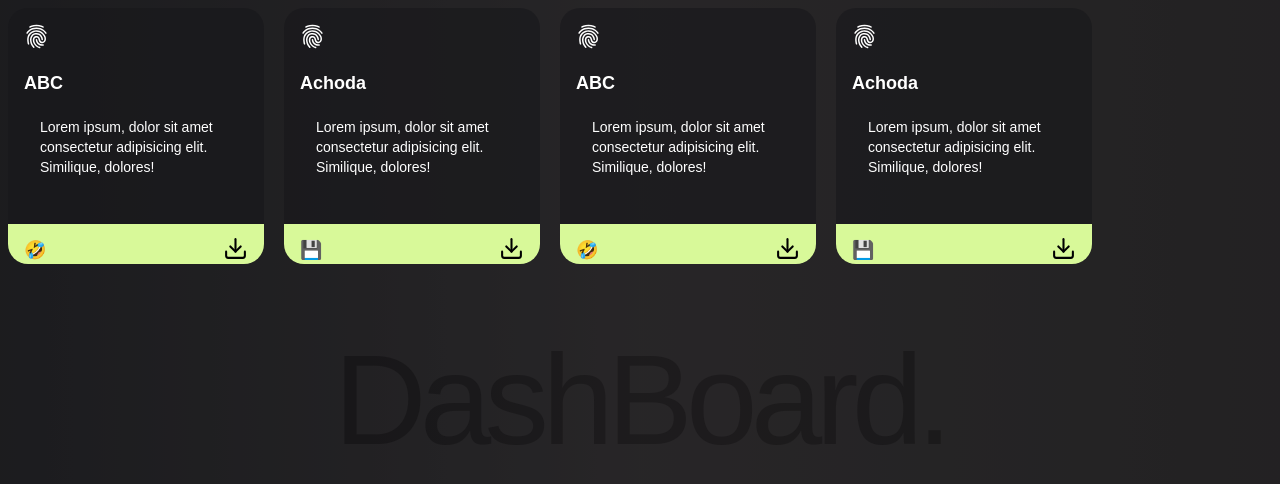
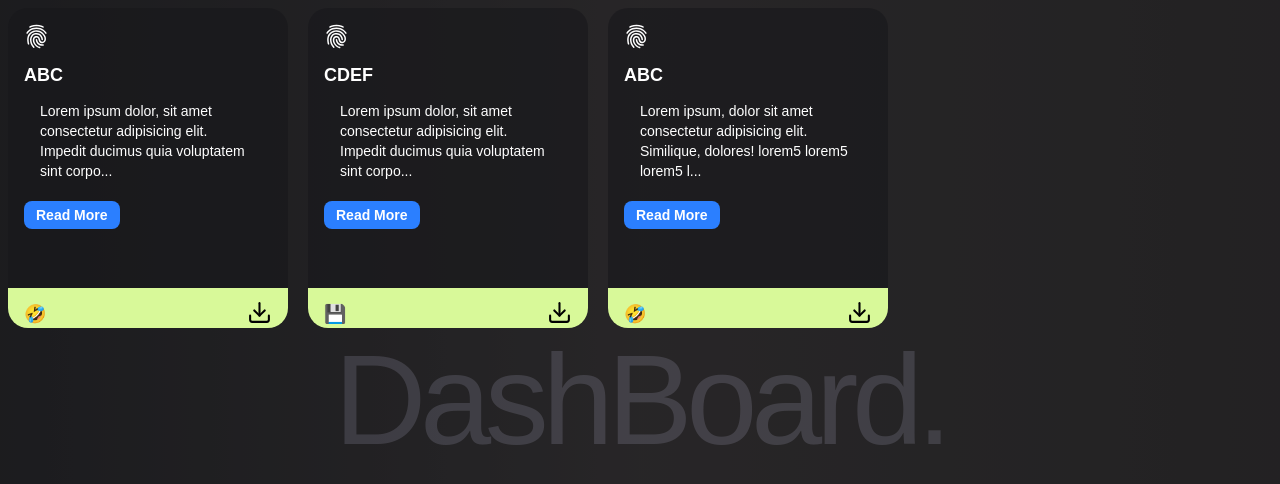
Before and after one commit to kanadkapil/ReactProjects, a React (Vite) app in the folder CardApp/: page / in a window 1280 px wide. Shown: the top 484 px of the page. Built offline with nearby package versions, Linux system fonts and the light colour scheme.

Commit message:
Add files via upload
read more button added

```diff
--- a/CardApp/src/Components/Background.jsx
+++ b/CardApp/src/Components/Background.jsx
@@ -9,7 +9,7 @@ function Background() {
             <div className="fixed z-[2] w-full h-screen">
 
                 {/* <Nav /> */}
-                <h1 className='text-zinc-900 absolute top-1/2 left-1/2 -translate-x-1/2 -translate-y-1/2 text-[10vw] leading-none tracking-tighter'>
+                <h1 className='text-zinc-600 absolute top-1/2 left-1/2 -translate-x-1/2 -translate-y-1/2 text-[10vw] leading-none tracking-tighter'>
                     DashBoard.
                 </h1>
 
--- a/CardApp/src/Components/Card.jsx
+++ b/CardApp/src/Components/Card.jsx
@@ -1,29 +1,58 @@
-import React from 'react';
+import React, { useState } from 'react';
 import { IoFingerPrint } from 'react-icons/io5';
 import { FiDownload } from 'react-icons/fi';
 import { motion } from 'framer-motion';
+import Modal from './Modal';
 
 function Card({ data, reference }) {
+    const { title, desc, emoji } = data;
+    const shortDesc = desc.length > 100 ? desc.slice(0, 100) + '...' : desc;
+
+    const [isModalOpen, setIsModalOpen] = useState(false);
+
     return (
+        <>
             <motion.div
                 drag
                 dragConstraints={reference}
                 whileDrag={{ scale: 1.2 }}
                 dragTransition={{ bounceDamping: 10, bounceStiffness: 600 }}
                 dragElastic={0.5}
-            whileHover={{ scale: 1.05 }} // Added this line for hover effect
-            className="p-4 relative w-64 h-64 text-white bg-zinc-900/60 rounded-[20px] overflow-hidden"
+                whileHover={{ scale: 1.05 }}
+                className="p-4 relative w-70 h-80 text-white bg-zinc-900/60 rounded-[20px] overflow-hidden"
             >
                 <IoFingerPrint size={25} color="white" />
-            <h3 className="text-lg font-bold my-5">{data.title}</h3>
-            <p className="text-sm my-5 px-4">{data.desc}</p>
+                <h3 className="text-lg font-bold my-3">{title}</h3>
+
+                <p className="text-sm my-3 px-4">
+                    {shortDesc}
+                </p>
+
+                {desc.length > 100 && (
+                    <button
+                        onClick={() => setIsModalOpen(true)}
+                        className="px-3 py-1 mt-2 text-sm font-semibold bg-blue-500 text-white rounded-lg hover:bg-blue-600 transition"
+                    >
+                        Read More
+                    </button>
+                )}
+
                 <div className="footer absolute bottom-0 left-0 w-full h-10 py-3 bg-lime-200">
                     <span className="flex justify-between px-4 text-black">
-                    <p>{data.emoji}</p>
+                        <p>{emoji}</p>
                         <FiDownload size={25} color="black" />
                     </span>
                 </div>
             </motion.div>
+
+            {/* Modal Component */}
+            <Modal
+                isOpen={isModalOpen}
+                onClose={() => setIsModalOpen(false)}
+                title={title}
+                description={desc}
+            />
+        </>
     );
 }
 
--- a/CardApp/src/Components/Foreground.jsx
+++ b/CardApp/src/Components/Foreground.jsx
@@ -6,24 +6,20 @@ function Foreground() {
   const data = [
     {
       title: 'ABC',
-      desc: 'Lorem ipsum, dolor sit amet consectetur adipisicing elit. Similique, dolores!',
+      desc: 'Lorem ipsum dolor, sit amet consectetur adipisicing elit. Impedit ducimus quia voluptatem sint corporis eveniet!',
       emoji: '🤣',
     },
     {
-      title: 'Achoda',
-      desc: 'Lorem ipsum, dolor sit amet consectetur adipisicing elit. Similique, dolores!',
+      title: 'CDEF',
+      desc: 'Lorem ipsum dolor, sit amet consectetur adipisicing elit. Impedit ducimus quia voluptatem sint corporis eveniet!',
       emoji: '💾',
     },
     {
       title: 'ABC',
-      desc: 'Lorem ipsum, dolor sit amet consectetur adipisicing elit. Similique, dolores!',
+      desc: 'Lorem ipsum, dolor sit amet consectetur adipisicing elit. Similique, dolores! lorem5 lorem5 lorem5 lorem5 lorem5 lorem5 lorem5',
       emoji: '🤣',
     },
-    {
-      title: 'Achoda',
-      desc: 'Lorem ipsum, dolor sit amet consectetur adipisicing elit. Similique, dolores!',
-      emoji: '💾',
-    },
+
   ];
 
   return (
--- /dev/null
+++ b/CardApp/src/Components/Modal.jsx
@@ -0,0 +1,22 @@
+import React from 'react';
+
+function Modal({ isOpen, onClose, title, description }) {
+    if (!isOpen) return null;
+
+    return (
+        <div className="fixed inset-0 flex items-center justify-center bg-black bg-opacity-50 z-50">
+            <div className="bg-white p-6 rounded-lg shadow-lg max-w-md w-full relative">
+                <h2 className="text-xl font-bold mb-3">{title}</h2>
+                <p className="text-gray-700">{description}</p>
+                <button
+                    onClick={onClose}
+                    className="mt-4 px-4 py-2 bg-red-500 text-white rounded-md hover:bg-red-600 transition"
+                >
+                    Close
+                </button>
+            </div>
+        </div>
+    );
+}
+
+export default Modal;
```
Lines whose indentation alone changed are shown as unchanged.
